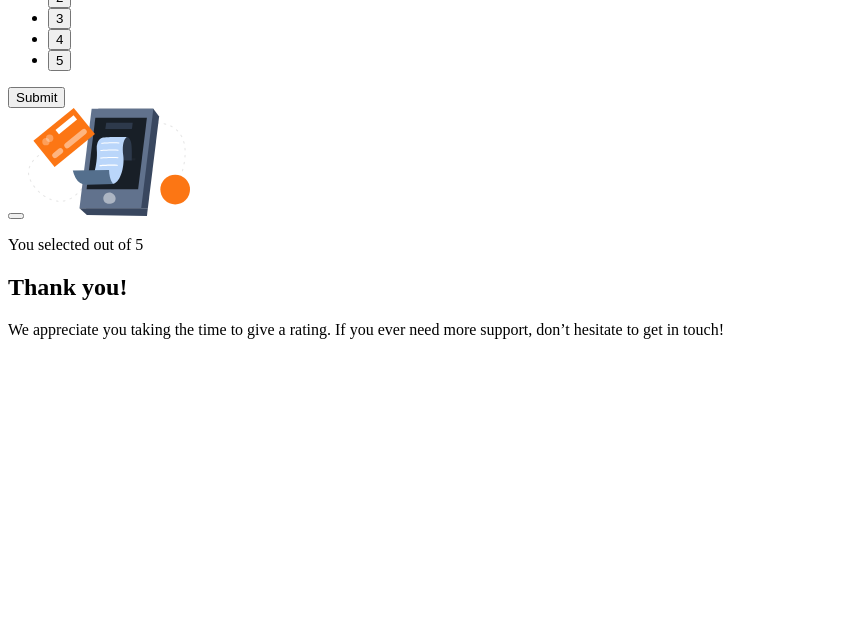
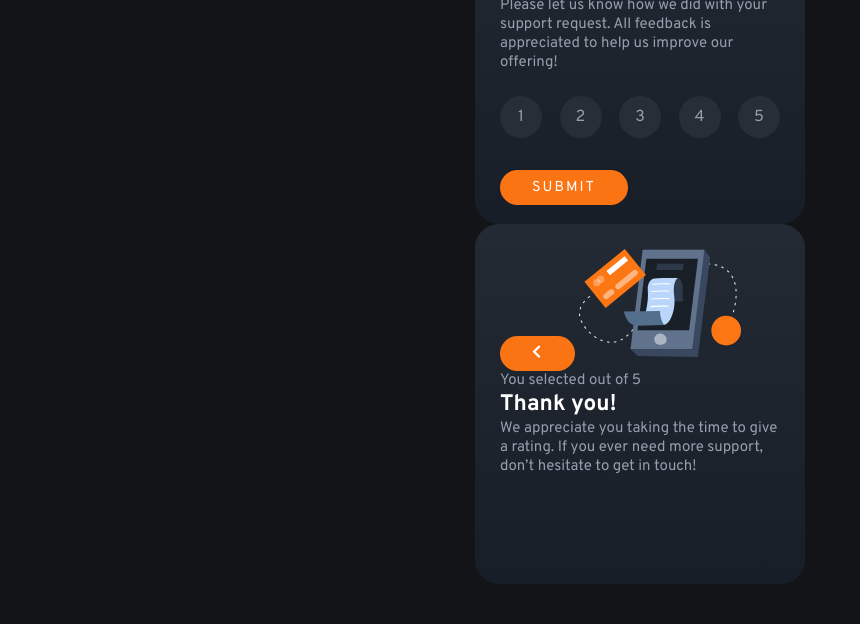
Before and after one commit to zp021/Frontend-mentor-interactive-rating, a plain HTML site: page index.html in a window 1280 px wide. Shown: the part 176-800 px from the top of the page, without its empty margins (0-860 px from the left). Drawn offline with Linux system fonts and the light colour scheme.

Commit message:
css changes

```diff
--- a/index.css
+++ b/index.css
@@ -13,4 +13,112 @@
     --clr-medium-gray: hsl(216, 12%, 54%);
     --clr-blue: hsl(216, 12%, 54%);
     --clr-dark-blue: hsl(216, 12%, 8%);
+
+    --clr-rating-background: #272e38;
 }
+
+body {
+    background-color: var(--clr-dark-blue);
+    font-family: "Overpass", sans-serif;
+    font-size: 15px;
+    min-height: 100vh;
+
+    display: flex;
+    flex-direction: column;
+    align-items: center;
+    justify-content: center;
+}
+
+h1, h2 {
+    color: var(--clr-white);
+}
+
+p {
+    color: var(--clr-light-gray);
+}
+img {
+    max-width: 100%;
+}
+
+ul {
+    list-style: none;
+}
+
+ul, li, button {
+    font-family: inherit;
+    font-size: 1rem;
+}
+
+button {
+    cursor: pointer;
+    user-select: none;
+}
+
+.btn {
+    background-color: var(--clr-rating-background);
+    color: var(--clr-light-gray);
+    width: 2.625rem;
+    height: 2.625rem;
+    outline: none;
+    border: none;
+    border-radius: 50%;
+    transition: 0.3s ease-in-out;
+}
+
+.btn:hover {
+    background-color: var(--clr-orange);
+    color: var(--clr-white);
+}
+
+.btn:focus {
+    background-color: var(--clr-medium-gray);
+    color: var(--clr-white);
+}
+
+.btn-submit {
+    background-color: var(--clr-orange);
+    border: none;
+    border-radius: 1.875rem;
+    padding: 0.5rem 2rem;
+    color: var(--clr-white);
+    text-transform: uppercase;
+    letter-spacing: 2px;
+    font-size: 0.9rem;
+    margin-top: 2rem;
+    transition:  0.3s ease-in-out;
+}
+
+.btn-submit:hover{
+    background-color: var(--clr-white);
+    color: var(--clr-orange);
+}
+
+.rating-container, .thank-you-container {
+    background: linear-gradient(0deg, #171e28, #232a34);
+    width: 330px;
+    height: 360px;
+    padding: 1.563rem;
+    border-radius: 1.5rem;
+}
+
+.rating-container img {
+    padding: 0.75rem;
+    border-radius: 50%;
+    background-color: var(--clr-rating-background);
+    margin-bottom: 0.75rem;
+}
+
+.rating-container h1 {
+    margin-bottom: 0.75rem;
+}
+
+.rating-container p {
+    margin-bottom: 1.5rem;
+}
+
+.rating-container ul {
+    display: flex;
+    flex-wrap: wrap;
+    align-items: center;
+    justify-content: space-between;
+}
--- a/index.html
+++ b/index.html
@@ -5,6 +5,13 @@
   <meta name="viewport" content="width=device-width, initial-scale=1.0"> <!-- displays site properly based on user's device -->
 
   <link rel="icon" type="image/png" sizes="32x32" href="./images/favicon-32x32.png">
+  <link
+        rel="stylesheet"
+        href="https://use.fontawesome.com/releases/v5.8.2/css/all.css"
+        integrity="sha384-oS3vJWv+0UjzBfQzYUhtDYW+Pj2yciDJxpsK1OYPAYjqT085Qq/1cq5FLXAZQ7Ay"
+        crossorigin="anonymous"
+        />
+  <link rel="stylesheet" href="index.css">
 
   <title>Frontend Mentor | Interactive rating component</title>
 
@@ -36,7 +43,7 @@
 
   <!-- Thank you state start -->
     <div class="thank-you-container hidden">
-      <button class="btn-submit" id="back"></button>
+      <button class="btn-submit" id="back"><i class="fas fa-chevron-left"></i></button>
       <img src="./images/illustration-thank-you.svg" alt="">
       <p>You selected <span id="rating"></span> out of 5</p>
 
```
